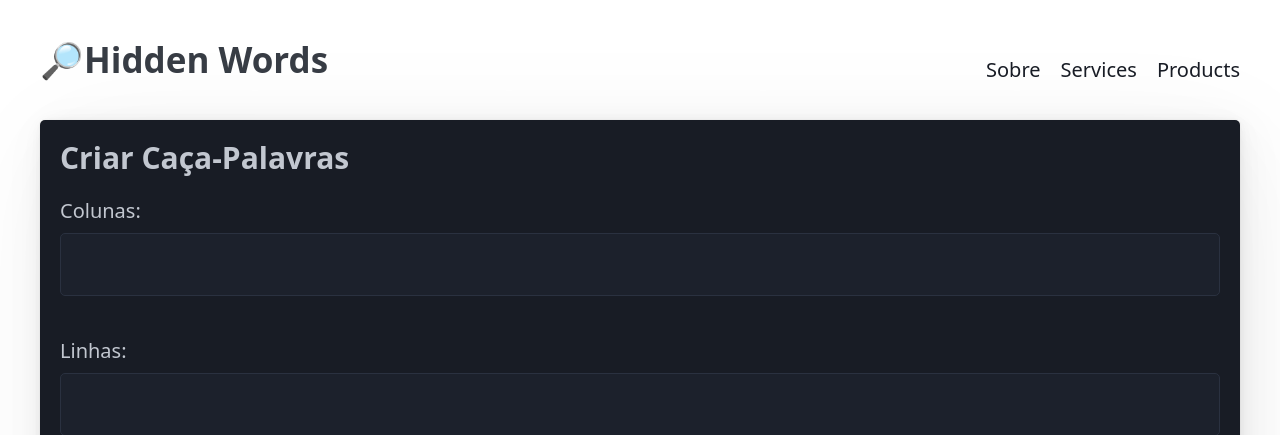
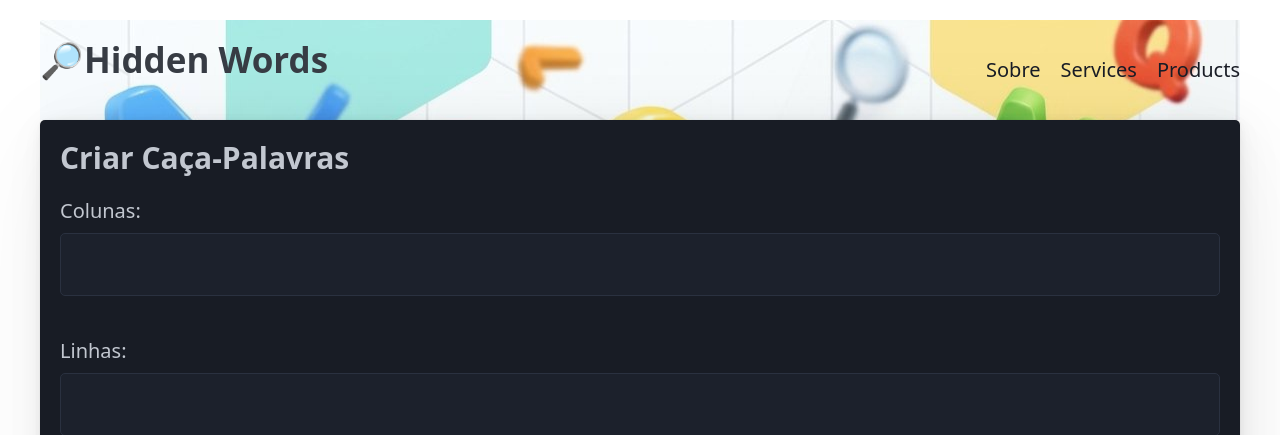
Before and after one commit to marcos-faino/hiddenwordsprint, a Django app: page / in a window 1280 px wide. Shown: the top 435 px of the page. Run offline with Django 5.2, Linux system fonts and the light colour scheme; some libraries are stand-ins or nearby versions.

Commit message:
fundo no header

```diff
--- a/core/templates/index.html
+++ b/core/templates/index.html
@@ -30,7 +30,7 @@
             height: 30px;
         }
         nav{
-           background-image: url({% static 'imagens/fundo.jpg' %};
+           background-image: url('{% static 'imagens/fundo.jpg' %}');
         }
     </style>
 </head>
```
